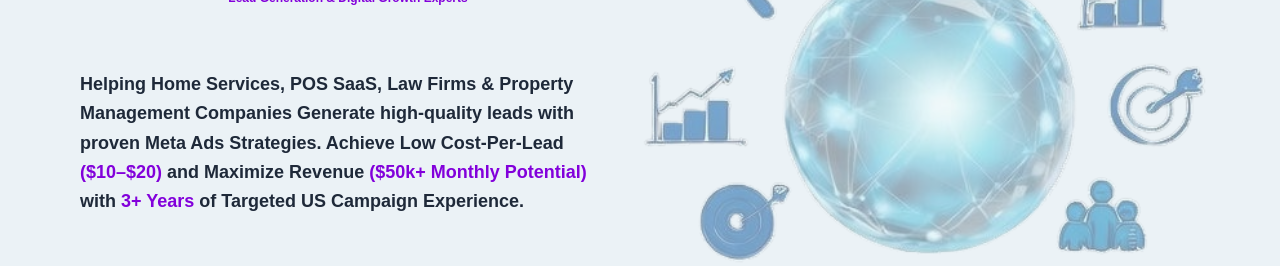
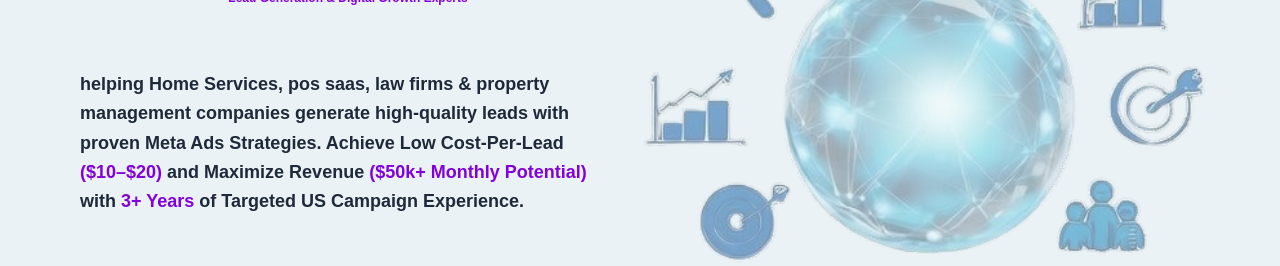
Before and after one commit to smabdullah958/humexaadnestPortfolio, a Next.js app: page / in a window 1280 px wide. Shown: the part 331-597 px from the top of the page. Built offline with nearby package versions, Linux system fonts and the light colour scheme.

Commit message:
remove some captial letter

```diff
--- a/Components/HomePage.jsx
+++ b/Components/HomePage.jsx
@@ -16,7 +16,7 @@ const HomePage=()=>{
           </div>
         </div>
           <p className="text-sm lg:text-lg 2xl:text-xl mb-10 mt-16 text-gray-800 md:ml-10 leading-relaxed  text-left md:w-[40vw] 2xl:w-[20vw] font-semibold">
-          Helping Home Services, POS SaaS, Law Firms & Property Management Companies Generate high-quality leads with proven Meta Ads Strategies. Achieve Low Cost-Per-Lead
+          helping Home Services, pos saas, law firms & property management companies generate high-quality leads with proven Meta Ads Strategies. Achieve Low Cost-Per-Lead
           <span className='font-extrabold text-purple-700  '> ($10–$20) </span> and Maximize Revenue
           <span className='font-extrabold text-purple-700  '> ($50k+ Monthly Potential) </span> with <span className='font-extrabold text-purple-700  '> 3+ Years </span> of Targeted US Campaign Experience.
             </p>
```
